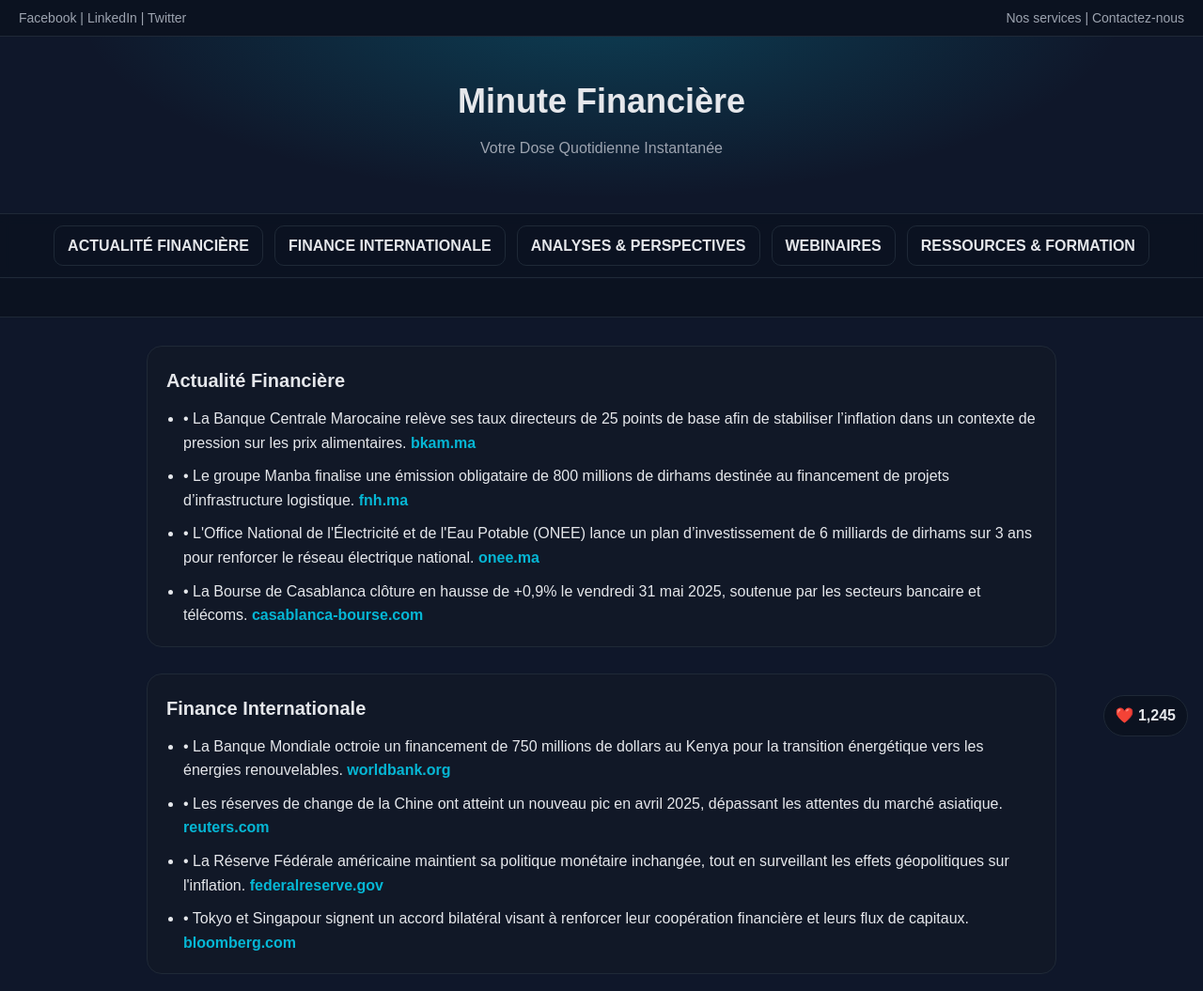
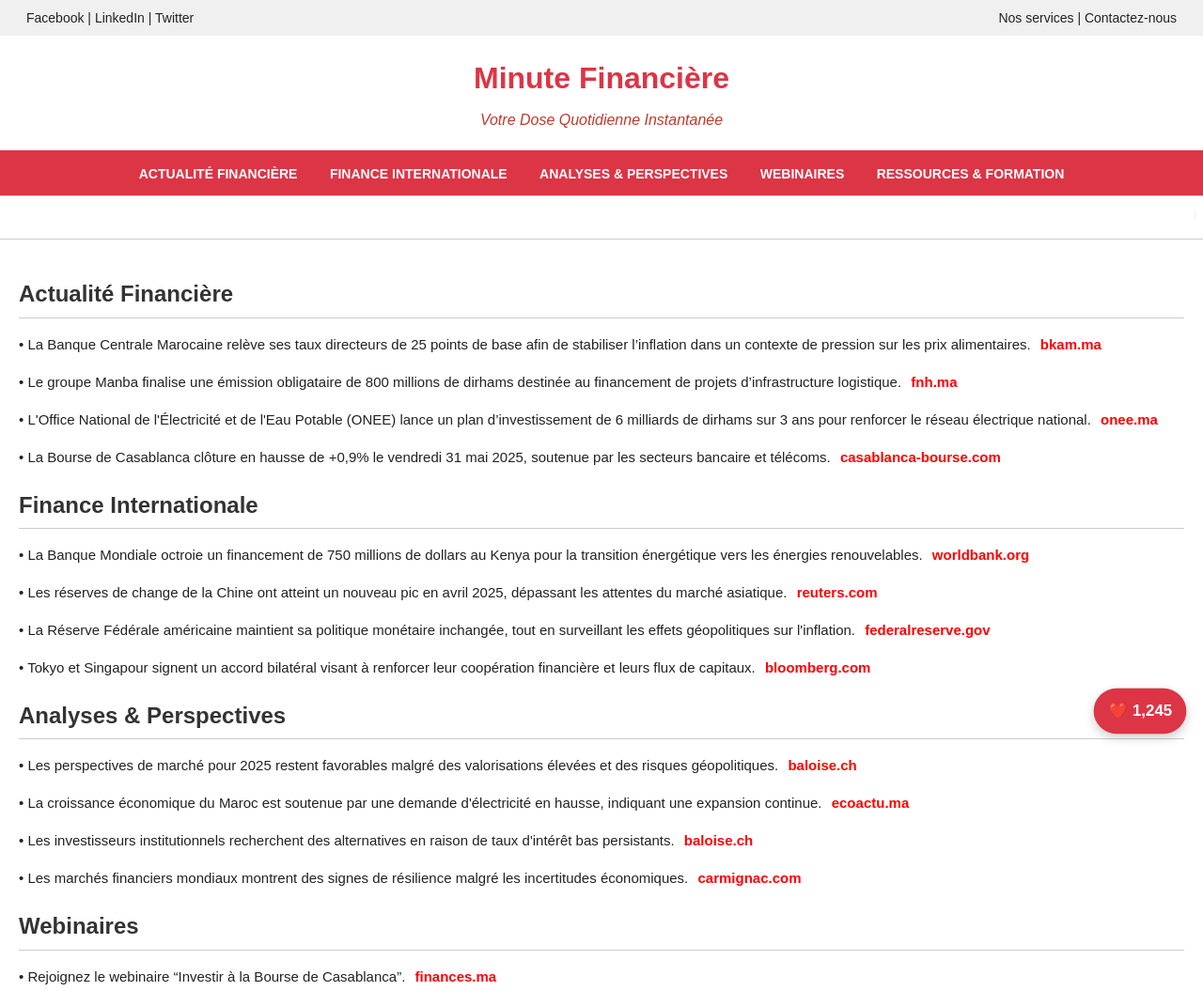
Before and after one commit to fer7957/MINUTEFINANCIERE, a plain HTML site: page index.html in a window 1280 px wide. Shown: the top 1055 px of the page at 94% size. Drawn offline with Linux system fonts and the light colour scheme.

Commit message:
Update style.css

```diff
--- a/style.css
+++ b/style.css
@@ -1,21 +1,140 @@
-:root{
-  --bg:#0f172a;--panel:#111827;--text:#e5e7eb;--muted:#9ca3af;--brand:#06b6d4;--border:#1f2937;
+/* General */
+body {
+  font-family: Arial, sans-serif;
+  margin: 0;
+  padding: 0;
+  background: white;
+  color: #222;
+  line-height: 1.6;
+  scroll-behavior: smooth;
 }
-*{box-sizing:border-box}
-body{margin:0;padding:0;font-family:Arial,Helvetica,sans-serif;background:var(--bg);color:var(--text);line-height:1.6;}
-.top-bar{display:flex;justify-content:space-between;align-items:center;padding:8px 20px;background:#0b1220;color:var(--muted);border-bottom:1px solid var(--border);font-size:14px;}
-header{text-align:center;padding:40px 20px;background:radial-gradient(800px 300px at 50% -20%,rgba(6,182,212,.25),transparent 70%);border-bottom:1px solid var(--border);}
-header h1{margin:0;font-size:36px}header p{color:var(--muted);margin-top:8px}
-.section-bar{display:flex;flex-wrap:wrap;justify-content:center;gap:12px;padding:12px 16px;background:#0b1220cc;backdrop-filter:blur(6px);border-bottom:1px solid var(--border);}
-.section-bar a{color:var(--text);text-decoration:none;font-weight:600;padding:8px 14px;border:1px solid var(--border);border-radius:10px;}
-.section-bar a:hover{border-color:var(--brand);color:var(--brand)}
-.info-marquee{border-bottom:1px solid var(--border);background:#0b1220;color:var(--muted);padding:6px 8px;font-size:14px;}
-main{max-width:1000px;margin:30px auto;padding:0 16px;display:grid;gap:28px;}
-section{background:var(--panel);border:1px solid var(--border);border-radius:16px;padding:20px;}
-section h2{margin:0 0 12px;font-size:20px}
-section ul{margin:0;padding-left:18px;display:grid;gap:10px}
-.source-link{color:var(--brand);text-decoration:none;font-weight:600}
-.source-link:hover{text-decoration:underline}
-.heart-counter{position:fixed;right:16px;bottom:16px;background:#0b1220;padding:8px 12px;border-radius:999px;border:1px solid var(--border);font-weight:700;}
-footer{text-align:center;color:var(--muted);padding:24px 16px;border-top:1px solid var(--border);background:#0b1220;margin-top:32px;}
-@media(max-width:640px){header h1{font-size:28px}.section-bar a{padding:6px 10px;font-size:14px}}
+
+/* Top Bar */
+.top-bar {
+  display: flex;
+  justify-content: space-between;
+  background: #f0f0f0;
+  padding: 8px 20px;
+  font-size: 14px;
+}
+.top-bar span {
+  margin: 0 8px;
+  color: #222;
+}
+
+/* Header */
+header {
+  text-align: center;
+  padding: 20px;
+  border-bottom: 2px solid #dc3545;
+  background: white;
+}
+header h1 {
+  margin-top: 0;
+  margin-bottom: 5px;
+  color: #dc3545;
+}
+header p {
+  margin: 0;
+  color: #c0392b;
+  font-style: italic;
+}
+
+/* Navigation Bar - Big Red Section Bar */
+.section-bar {
+  background-color: #dc3545;
+  text-align: center;
+  padding: 10px 0;
+  font-weight: bold;
+  color: white;
+  overflow-x: auto;
+  white-space: nowrap;
+}
+.section-bar a {
+  color: white;
+  text-decoration: none;
+  margin: 0 15px;
+  font-size: 14px;
+}
+.section-bar a:hover {
+  text-decoration: underline;
+}
+
+@media (max-width: 768px) {
+  .section-bar a {
+    padding: 5px 10px;
+    font-size: 13px;
+  }
+}
+
+/* Marquee Info */
+.info-marquee {
+  background-color: white;
+  color: black;
+  padding: 8px;
+  font-weight: bold;
+  font-size: 14px;
+  border-top: 1px solid #ccc;
+  border-bottom: 1px solid #ccc;
+  white-space: nowrap;
+}
+
+/* Main Content */
+main {
+  padding: 20px;
+}
+main h2 {
+  color: #333;
+  margin-bottom: 10px;
+  border-bottom: 1px solid #ccc;
+  padding-bottom: 5px;
+}
+
+main ul {
+  list-style-type: none;
+  padding-left: 0;
+}
+main li {
+  margin-bottom: 16px;
+  font-size: 15px;
+}
+
+main a.source-link {
+  color: red;
+  text-decoration: none;
+  font-weight: bold;
+  margin-left: 6px;
+}
+main a.source-link:hover {
+  text-decoration: underline;
+}
+
+/* Heart Counter */
+.heart-counter {
+  position: fixed;
+  bottom: 20px;
+  right: 20px;
+  background: #dc3545;
+  color: white;
+  padding: 10px 15px;
+  border-radius: 30px;
+  font-weight: bold;
+  z-index: 100;
+  box-shadow: 0 4px 10px rgba(0,0,0,0.2);
+  animation: pulse 2s infinite;
+}
+
+@keyframes pulse {
+  0% { transform: scale(1); }
+  50% { transform: scale(1.05); }
+  100% { transform: scale(1); }
+}
+
+/* Footer */
+footer {
+  background: #222;
+  color: white;
+  text-align: center;
+  padding: 10px 0;
+  margin-top: 40px;
+}
```
